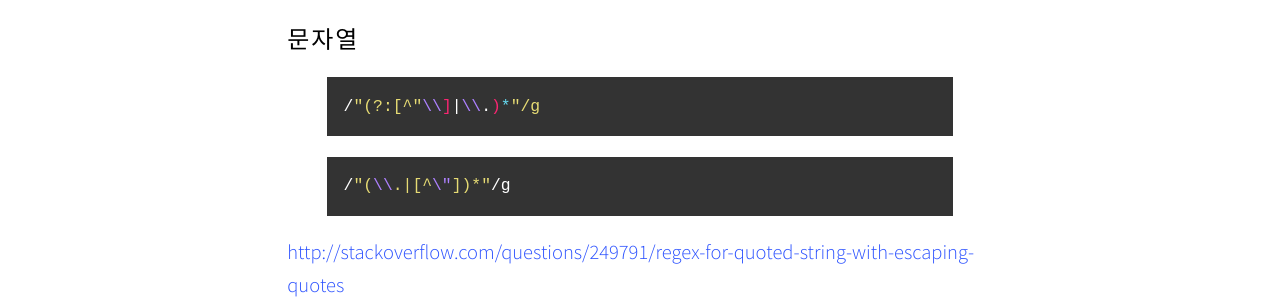
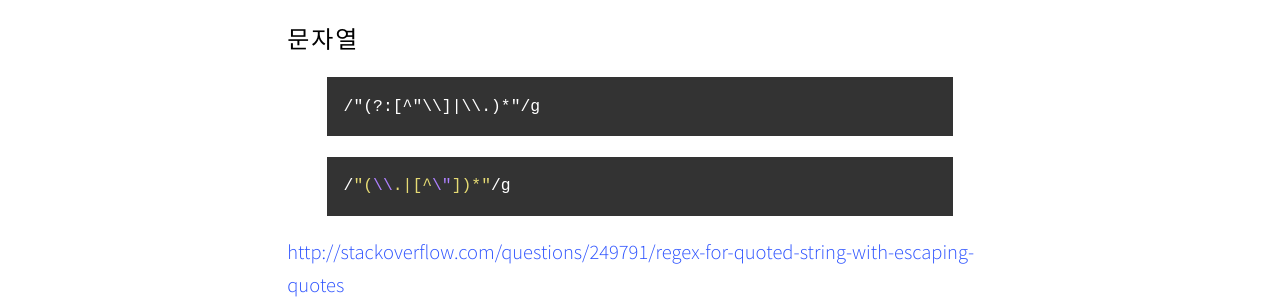
Before and after one commit to hyeonjae/hyeonjae.github.io.archive, a Jekyll site: the page built from _posts/2015-03-25-useful-regex.md, in a window 1280 px wide. Shown: the part 374-673 px from the top of the page. Built offline with Jekyll 4.4.1, drawn with Linux system fonts in a browser that asks for light colours; nearby versions of some CDN libraries; some web fonts are replaced; comment, search, counter and statistics services are not loaded.

Commit message:
no message

```diff
--- a/_posts/2015-03-25-useful-regex.md
+++ b/_posts/2015-03-25-useful-regex.md
@@ -9,7 +9,7 @@ categories: regex
 
 ### 문자열
 
-{% highlight sh %}
+{% highlight regex %}
 /"(?:[^"\\]|\\.)*"/g
 {% endhighlight %}
 {% highlight sh %}
```
